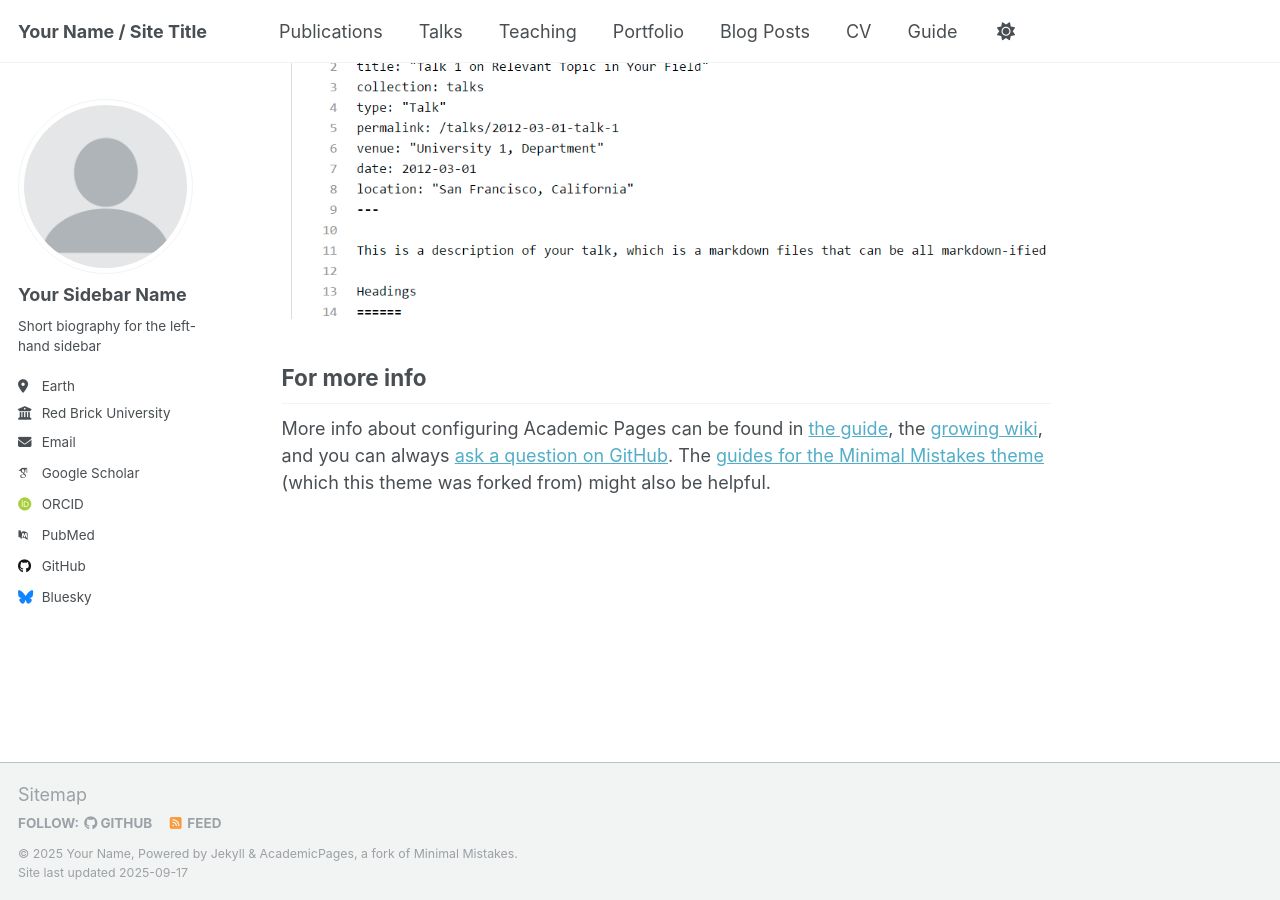
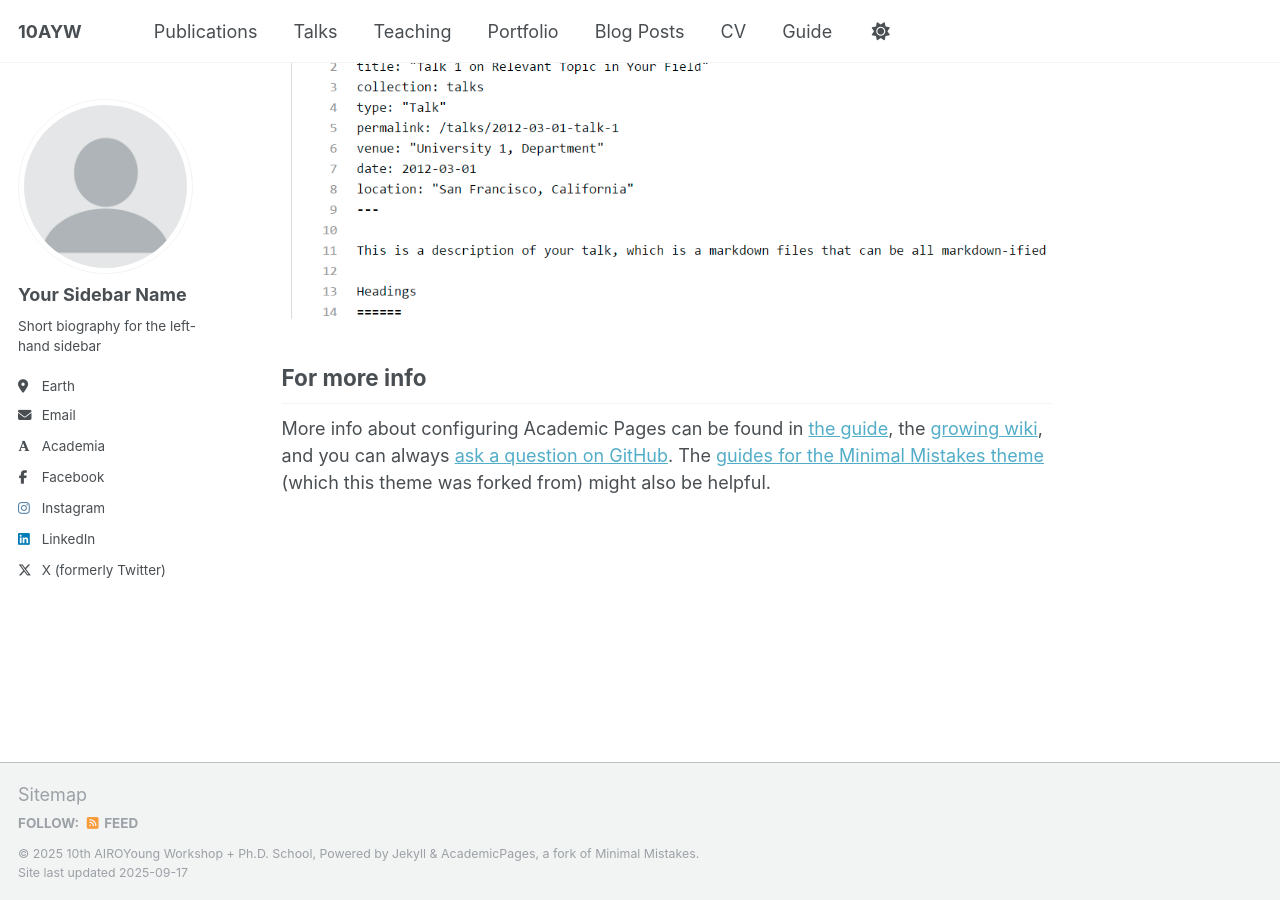
Before and after one commit to ayw2026/ayw2026.github.io, a Jekyll site: the page built from _pages/about.md, in a window 1280 px wide and 900 px high, scrolled down 2880 px. Built offline with Jekyll 4.4.1, drawn with Linux system fonts in a browser that asks for light colours; some web fonts are replaced; a script that is not in the unit is left out; some of the changed lines change nothing that is shown.

Commit message:
Update _config.yml

```diff
--- a/_config.yml
+++ b/_config.yml
@@ -9,13 +9,13 @@
 # Basic Site Settings
 locale                   : "en-US"
 site_theme               : "default"
-title                    : "Your Name / Site Title"
+title                    : "10AYW"
 title_separator          : "-"
-name                     : &name "Your Name"
+name                     : &name "10th AIROYoung Workshop + Ph.D. School"
 description              : &description "personal description"
-url                      : https://academicpages.github.io # the base hostname & protocol for your site e.g. "https://[your GitHub username].github.io" or if you already have some other page hosted on Github then use "https://[your GitHub username].github.io/[Your Repo Name]"
+url                      : https://ayw2026.github.io # the base hostname & protocol for your site e.g. "https://[your GitHub username].github.io" or if you already have some other page hosted on Github then use "https://[your GitHub username].github.io/[Your Repo Name]"
 baseurl                  : "" # the subpath of your site, e.g. "/blog"
-repository               : "academicpages/academicpages.github.io"
+repository               : "ayw2026/ayw2026.github.io"
 
 # Site Author - The following control what appear as part of the author content on the side bar.
 #               If a field is blank the icon and link will not appear, otherwise it will be shown.
@@ -27,19 +27,19 @@
   pronouns         : # example: "she/her"
   bio              : "Short biography for the left-hand sidebar"
   location         : "Earth"
-  employer         : "Red Brick University"
+  employer         : # "Red Brick University"
   uri              : # URL
-  email            : "none@example.org"
+  email            : "airoyoungworkshop2026@gmail.com"
 
   # Academic websites
-  academia         : # URL
+  academia         : "https://airoyoung.airo.org"
   arxiv            : # URL - Update with the correct link to your profile
-  googlescholar    : "https://scholar.google.com/citations?user=PS_CX0AAAAAJ"
+  googlescholar    : # "https://scholar.google.com/citations?user=PS_CX0AAAAAJ"
   inspire-hep      : # URL
   impactstory      : # URL
-  orcid            : "http://orcid.org/yourorcidurl"
+  orcid            : # "http://orcid.org/yourorcidurl"
   semantic         : # URL
-  pubmed           : "https://www.ncbi.nlm.nih.gov/pubmed/?term=john+snow"
+  pubmed           : # "https://www.ncbi.nlm.nih.gov/pubmed/?term=john+snow"
   researchgate     : # URL
   scopus           : # URL
 
@@ -47,22 +47,22 @@
   bitbucket        : # Username - Update with your username on the site
   codepen          : # Username
   dribbble         : # Username
-  github           : "academicpages"
+  github           : # "academicpages"
   kaggle           : # Username
   stackoverflow    : # User number or user number and name (i.e., use "1" or "1/jeff-atwood")
 
   # Social media
   artstation       : # Username
-  bluesky          : "bsky.app" # Replace this with you Bluesky username
-  facebook         : # Username
+  bluesky          : # "bsky.app" # Replace this with you Bluesky username
+  facebook         : "AIROYoungResearchersChapter"
   flickr           : # Username
   foursquare       : # Username
   goodreads        : # Username
   google_plus      : # Username
   keybase          : # Username
-  instagram        : # Username
+  instagram        : "airoyoung"
   lastfm           : # Username
-  linkedin         : # Username
+  linkedin         : "airo-young-2bb84234b"
   mastodon         : # URL
   medium           : # URL
   pinterest        : # Username
@@ -70,7 +70,7 @@
   steam            : # Username
   telegram         : # URL
   tumblr           : # Username
-  twitter          : # Username for X / Twitter
+  twitter          : "@AIROyoung"
   vine             : # Username
   weibo            : # Username
   wikipedia        : # Username
```
